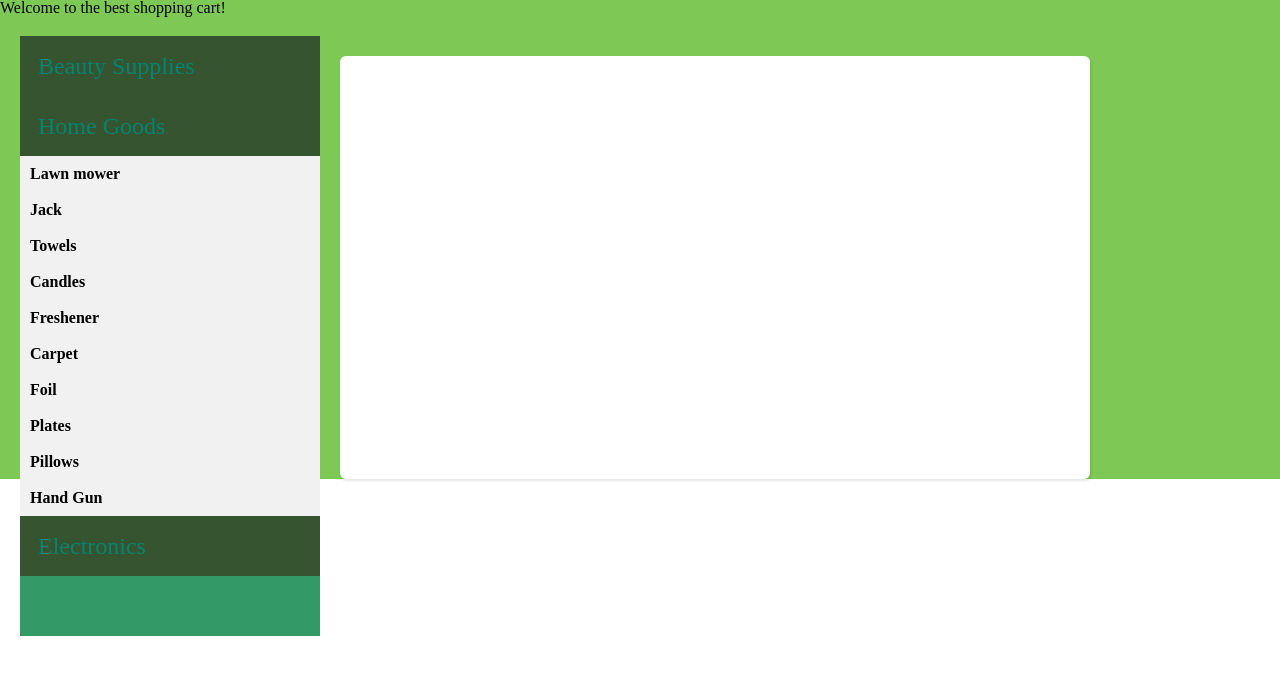
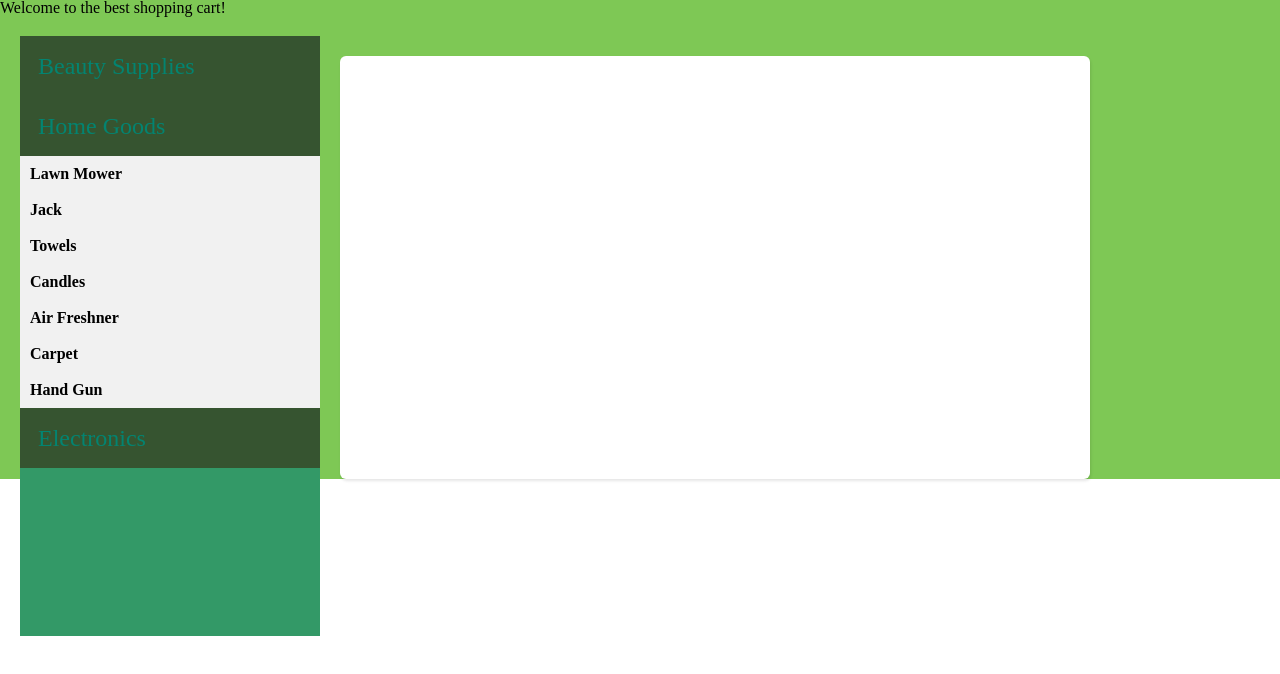
Before and after one commit to MiranEjerenwa/shopping-cart, a plain HTML site: page index.html in a window 1280 px wide. Both pictures are taken after a click on the element "Home Goods". Drawn offline with nearby package versions, Linux system fonts and the light colour scheme.

Commit message:
adding list

```diff
--- a/assets/javascript/shoppingList.js
+++ b/assets/javascript/shoppingList.js
@@ -3,6 +3,72 @@ const itemDetails = [{
     itemDescription: 'Engagement ring 14k gold',
     itemPrice: '$900',
     itemCategory: 'beautySupply'
+},
+{
+    itemName: 'Lip Gloss',
+    itemDescription: 'Ed Lip glossy strawberry',
+    itemPrice: '$20',
+    itemCategory: 'beautySupply'
+},
+{
+    itemName: 'Foundation',
+    itemDescription: 'E28',
+    itemPrice: '$30',
+    itemCategory: 'beautySupply'
+},
+{
+    itemName: 'Mascara',
+    itemDescription: 'Brown water base',
+    itemPrice: '$38.99',
+    itemCategory: 'beautySupply'
+},
+{
+    itemName: 'Pefume',
+    itemDescription: 'EU de globe',
+    itemPrice: '$305',
+    itemCategory: 'beautySupply'
+},
+{
+    itemName: 'Lawn Mower',
+    itemDescription: 'Dow ultimate 350K',
+    itemPrice: '$1200',
+    itemCategory: 'homeGoods'
+},
+{
+    itemName: 'Jack',
+    itemDescription: 'car jack',
+    itemPrice: '$125',
+    itemCategory: 'homeGoods'
+},
+{
+    itemName: 'Towels',
+    itemDescription: 'His and Hers professional embroided towels',
+    itemPrice: '$60',
+    itemCategory: 'homeGoods'
+},
+{
+    itemName: 'Candles',
+    itemDescription: '2Packs fall candles',
+    itemPrice: '$25',
+    itemCategory: 'homeGoods'
+},
+{
+    itemName: 'Air Freshner',
+    itemDescription: 'Keep alive dove',
+    itemPrice: '$20',
+    itemCategory: 'homeGoods'
+},
+{
+    itemName: 'Carpet',
+    itemDescription: '3yards luxurious bunch',
+    itemPrice: '$900',
+    itemCategory: 'homeGoods'
+},
+{
+    itemName: 'Hand Gun',
+    itemDescription: '19m Glock, gold plate',
+    itemPrice: '$1325',
+    itemCategory: 'homeGoods'
 },
 {
     itemName: 'iphone x',
@@ -11,6 +77,27 @@ const itemDetails = [{
     itemCategory: 'Electronics'
 }
 ]
+
+
+
+
+
+
+
+
+
+
+
+
+
+
+
+
+
+
+
+
+
 //create for loop that goes through array of item details
 
 for (let i = 0; i < itemDetails.length; i++) {
@@ -23,7 +110,9 @@ for (let i = 0; i < itemDetails.length; i++) {
   const enterCart = document.querySelectorAll('.addToCart');
   console.log('enterCart', enterCart);
   // wrap the below code in a for loop that iterates for the length of enterCart
+
   enterCart.addEventListener('click', function() {
+    for (let i = 0; i < enterCart.length; i++)
     $('.addToCart').on('click', function () {
         console.log('hello');
 
@@ -35,15 +124,15 @@ for (let i = 0; i < itemDetails.length; i++) {
 // $('.newList').append(newListItem);
 
 
-const view = function () {
-    hideAll();
-    let liDetails = '';
-    for (let i = 0; i < itemDetails.length; i++) {
-        liDetails += `<div style = 'border: 0.5px solid gray; margin-bottom: 2.5px; width: 400px; line-height: 28px;'>${itemDetails[i].itemName}
-    <section>${itemDetails[i].itemDescription}</section>
-    <section>${itemDetails[i].itemPrice}</section>
-    <section>${itemDetails[i].itenCategory}</section> </div>`;
-    }
-    $('.dropdown1').html(liDetails);
-    $('.dropdown1').render();
-}
+// const view = function () {
+//     hideAll();
+//     let liDetails = '';
+//     for (let i = 0; i < itemDetails.length; i++) {
+//         liDetails += `<div style = 'border: 0.5px solid gray; margin-bottom: 2.5px; width: 400px; line-height: 28px;'>${itemDetails[i].itemName}
+//     <section>${itemDetails[i].itemDescription}</section>
+//     <section>${itemDetails[i].itemPrice}</section>
+//     <section>${itemDetails[i].itenCategory}</section> </div>`;
+//     }
+//     $('.dropdown1').html(liDetails);
+//     $('.dropdown1').render();
+// }
--- a/index.html
+++ b/index.html
@@ -33,8 +33,8 @@
                     <li id='addToCart' class = 'details'>Hand dryer</li> -->
                 </ul>
              <h4 class = 'category dropdown collapsibleList'>Home Goods</h4>
-             <ul>
-                    <li id='addToCart' class = 'details'>Lawn mower</li>
+             <ul class = 'homeGoods'>
+                    <!-- <li id='addToCart' class = 'details'>Lawn mower</li>
                     <li id='addToCart' class = 'details'>Jack</li>
                     <li id='addToCart' class = 'details'>Towels</li>
                     <li id='addToCart' class = 'details'>Candles</li>
@@ -43,7 +43,7 @@
                     <li id='addToCart' class = 'details'>Foil</li>
                     <li id='addToCart' class = 'details'>Plates</li>
                     <li id='addToCart' class = 'details'>Pillows</li>
-                    <li id='addToCart' class = 'details'>Hand Gun</li>
+                    <li id='addToCart' class = 'details'>Hand Gun</li> -->
                 </ul>
              <h4 class = 'category dropdown collapsibleList'>Electronics</h4>
              <ul>
```
